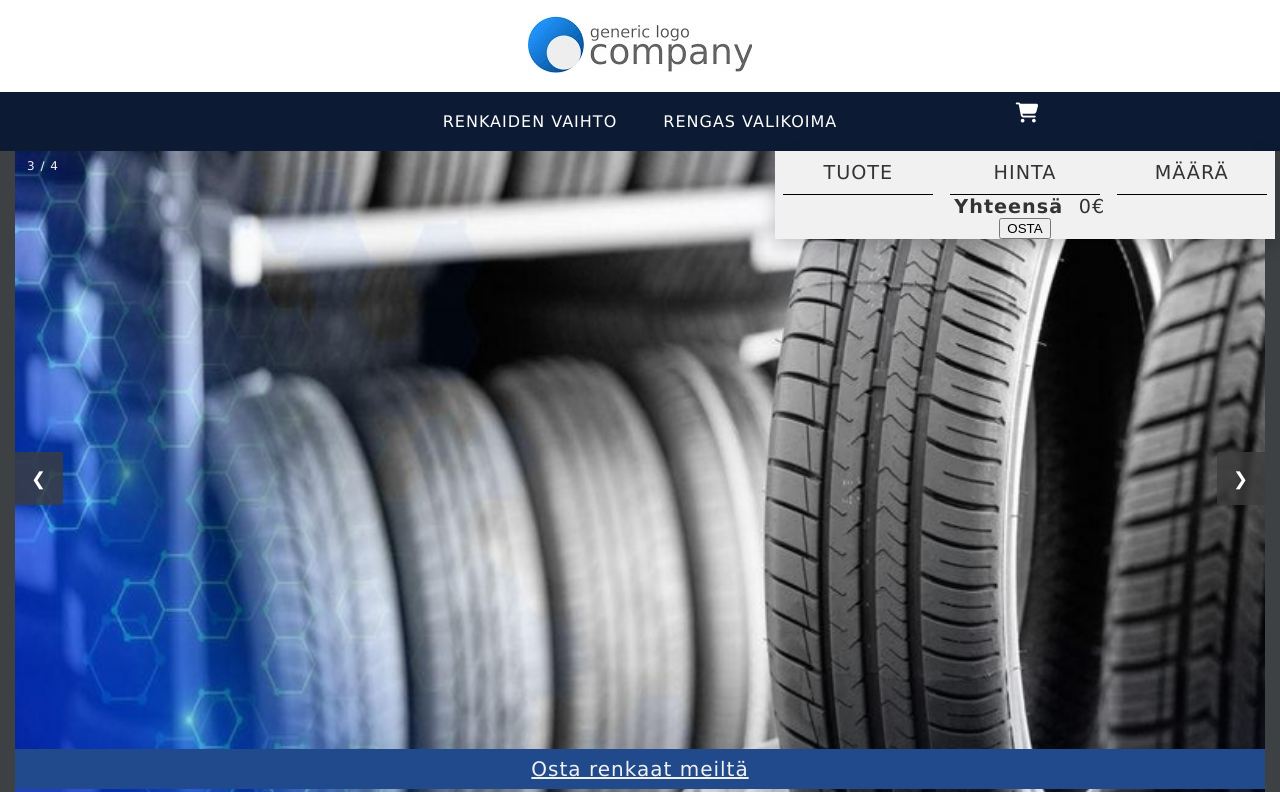
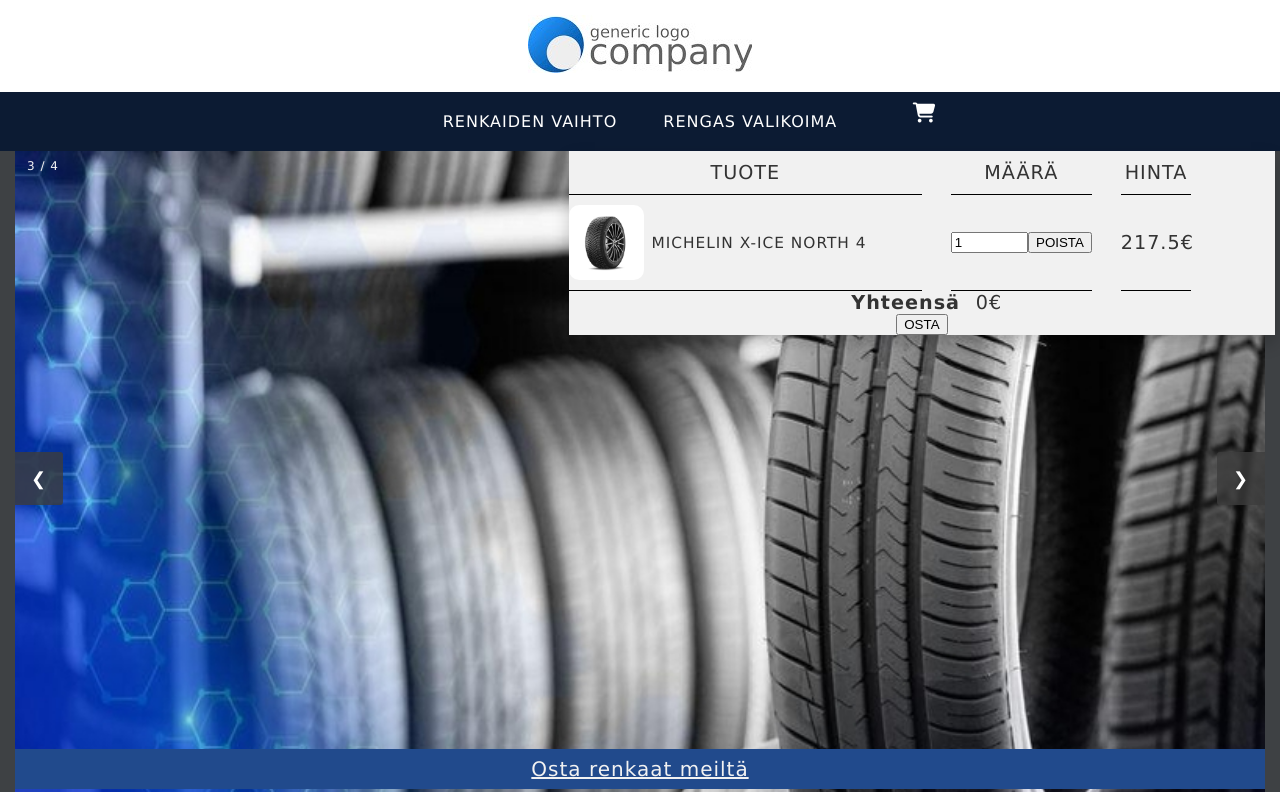
Before and after one commit to Mikael-Kolehmainen/Taitaja2021-semifinal-uppg, a PHP site: page / in a window 1280 px wide, after a click that opens the changed part. Shown: the top 792 px of the page. Run offline with PHP 8.4, Linux system fonts and the light colour scheme; data that the repository does not hold is empty; some libraries are stand-ins or nearby versions.

Commit message:
Update 08.11.2021 14:21

```diff
--- a/index.php
+++ b/index.php
@@ -21,10 +21,21 @@
                     <div id="mydropdown" class="shopping-cart-content">
                         <div class="cart-row">
                             <span class="cart-item cart-header cart-column">TUOTE</span>
+                            <span class="cart-quantity cart-header cart-column">MÄÄRÄ</span>
                             <span class="cart-price cart-header cart-column">HINTA</span>
-                            <span class="cart-quantity cart-header cart-column">MÄÄRÄ</span>
                         </div>
                         <div class="cart-items">
+                            <div class="cart-row">
+                                <div class="cart-item cart-column">
+                                    <img class="cart-item-image" src="media/db-images/michelin_x_ice_north_4.jpeg" width="100" height="100">
+                                    <span class="cart-item-title">MICHELIN X-ICE NORTH 4</span>
+                                </div>
+                                <div class="cart-quantity cart-column">
+                                    <input class="cart-quantity-input" type="number" value="1">
+                                    <button class="btn btn-danger" type="button">POISTA</button>
+                                </div>
+                                <span class="cart-price cart-column">217.5€</span>
+                            </div>
                         </div>
                         <div class="cart-total">
                             <strong class="cart-total-title">Yhteensä</strong>
@@ -35,7 +46,7 @@
                 </div>
             </ul>
         </nav>
-        <section>
+        <section id="home-page-section">
             <div class="slideshow-container">
                 <!-- Full-width images with number and caption text -->
                 <div class="mySlides fade" id="slide1">
--- a/main.css
+++ b/main.css
@@ -302,7 +302,7 @@ input[type=button] {
   position: relative;
   margin-right: 5px;
   background-color: #f1f1f1;
-  min-width: 500px;
+  min-width: fit-content;
   box-shadow: 0px 8px 16px 0px rgba(0,0,0,0.2);
   z-index: 1;
 }
@@ -329,32 +329,40 @@ input[type=button] {
   padding-bottom: 10px;
   margin-top: 10px;
 }
-
 .cart-row {
     display: flex;
 }
-
+.cart-header {
+    display: block;
+}
 .cart-item {
     width: 45%;
 }
-
 .cart-price, .cart-item, .cart-quantity {
-  margin-right: auto;
-  margin-left: auto;
-  display: block;
     width: 20%;
     font-size: 1.2em;
     color: #333;
-  width: 30%;
+    width: 50%;
 }
-.cart-total-title, .cart-total-price {
+.cart-price {
+    width: 10%;
+}
+.cart-quantity {
+    width: 20%;
+}
+.cart-total-title, .cart-total-price, .cart-item-title {
     color: #333;
-  margin-left: .5em;
+    margin-left: 0.5em;
     font-size: 1.2em;
 }
-
+.cart-item-title {
+    font-size: 0.8em;
+}
 .cart-item-image {
     width: 75px;
     height: auto;
     border-radius: 10px;
 }
+.cart-quantity-input {
+    width: 100%;
+}
--- a/shopping-cart-dropdown.js
+++ b/shopping-cart-dropdown.js
@@ -7,7 +7,7 @@ function dropdownfunction() {
 
   // Close the dropdown menu if the user clicks outside of it
 window.onclick = function(event) {
-    if (!event.target.matches('.dropbtn')) {
+    if (!event.target.matches('.dropbtn') && event.target.matches('.shopping-cart')) {
         var dropdowns = document.getElementsByClassName("shopping-cart-content");
         var i;
         for (i = 0; i < dropdowns.length; i++) {
```
Lines whose indentation alone changed are shown as unchanged.
